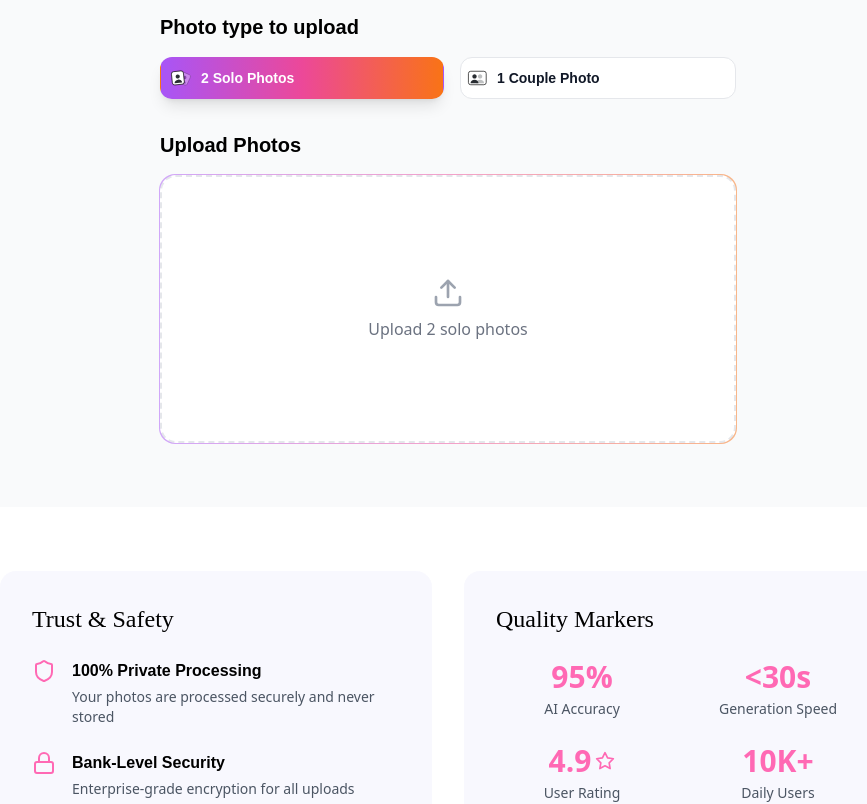
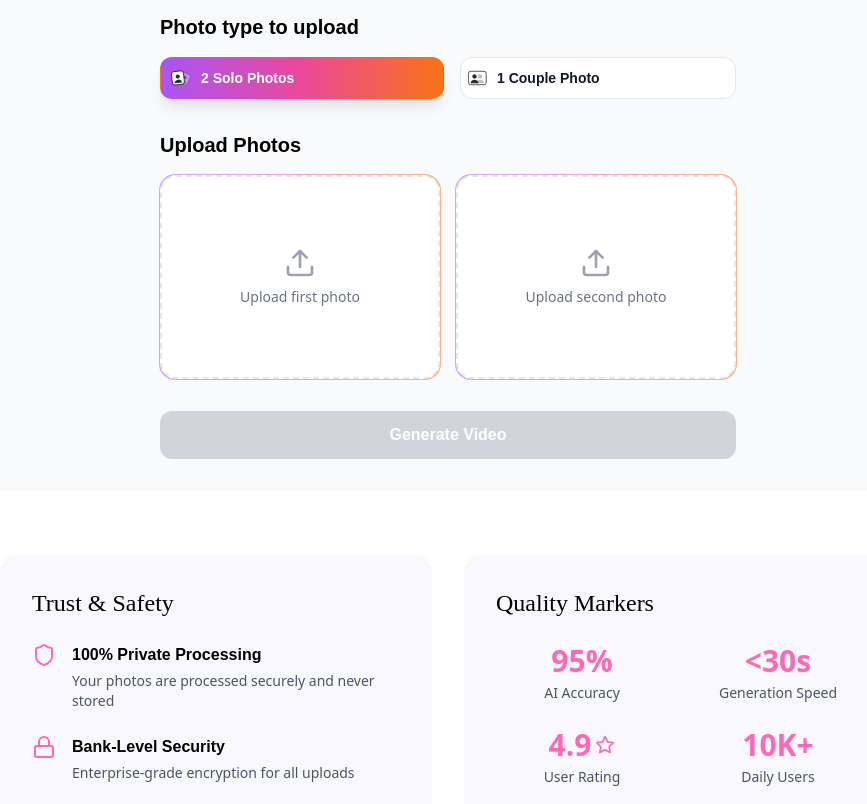
Before and after one commit to sidharth-n/kissyourcrush, a React (Vite) app: page / in a window 1280 px wide. Shown: the part 920-1724 px from the top of the page, without its empty margins (192-1059 px from the left). Built offline with nearby package versions, Linux system fonts and the light colour scheme.

Commit message:
Saving local changes before pull

```diff
--- a/src/components/UploadSection.tsx
+++ b/src/components/UploadSection.tsx
@@ -1,8 +1,71 @@
 import React, { useState } from 'react';
-import { Upload } from 'lucide-react';
+import { Upload, X } from 'lucide-react';
 
 const UploadSection = () => {
   const [uploadMode, setUploadMode] = useState<'solo' | 'couple'>('solo');
+  const [soloPhoto1, setSoloPhoto1] = useState<string | null>(null);
+  const [soloPhoto2, setSoloPhoto2] = useState<string | null>(null);
+  const [couplePhoto, setCouplePhoto] = useState<string | null>(null);
+  const [loading, setLoading] = useState(false);
+
+  const handleFileUpload = (
+    e: React.ChangeEvent<HTMLInputElement>,
+    target: 'solo1' | 'solo2' | 'couple'
+  ) => {
+    const file = e.target.files?.[0];
+    if (file) {
+      const reader = new FileReader();
+      reader.onloadend = () => {
+        const imageUrl = reader.result as string;
+        switch (target) {
+          case 'solo1':
+            setSoloPhoto1(imageUrl);
+            break;
+          case 'solo2':
+            setSoloPhoto2(imageUrl);
+            break;
+          case 'couple':
+            setCouplePhoto(imageUrl);
+            break;
+        }
+      };
+      reader.readAsDataURL(file);
+    }
+  };
+
+  const clearPhoto = (target: 'solo1' | 'solo2' | 'couple') => {
+    switch (target) {
+      case 'solo1':
+        setSoloPhoto1(null);
+        break;
+      case 'solo2':
+        setSoloPhoto2(null);
+        break;
+      case 'couple':
+        setCouplePhoto(null);
+        break;
+    }
+  };
+
+  const handleModeChange = (mode: 'solo' | 'couple') => {
+    setUploadMode(mode);
+    setSoloPhoto1(null);
+    setSoloPhoto2(null);
+    setCouplePhoto(null);
+  };
+
+  const isGenerateEnabled = uploadMode === 'solo'
+    ? soloPhoto1 && soloPhoto2
+    : couplePhoto;
+
+  const handleGenerate = () => {
+    setLoading(true);
+    // Simulating API call
+    setTimeout(() => {
+      setLoading(false);
+      alert('Video generated successfully!');
+    }, 2000);
+  };
 
   return (
     <section className="bg-gray-50 py-8 px-4">
@@ -10,10 +73,9 @@ const UploadSection = () => {
         {/* Photo Type Selection */}
         <div className="mb-8">
           <h2 className="text-xl font-semibold mb-4">Photo type to upload</h2>
-
           <div className="flex gap-4">
             <button
-              onClick={() => setUploadMode('solo')}
+              onClick={() => handleModeChange('solo')}
               className={`flex items-center gap-2 px-2 py-2 rounded-xl flex-1 border transition-all ${
                 uploadMode === 'solo'
                   ? 'bg-white shadow-lg border-transparent bg-gradient-to-r from-purple-500 via-pink-500 to-orange-500'
@@ -25,9 +87,8 @@ const UploadSection = () => {
                 uploadMode === 'solo' ? 'text-white' : 'text-gray-900'
               }`}>2 Solo Photos</span>
             </button>
-
             <button
-              onClick={() => setUploadMode('couple')}
+              onClick={() => handleModeChange('couple')}
               className={`flex items-center gap-2 px-1 py-2 rounded-xl flex-1 border transition-all ${
                 uploadMode === 'couple'
                   ? 'bg-white shadow-lg border-transparent bg-gradient-to-r from-purple-500 via-pink-500 to-orange-500'
@@ -44,46 +105,153 @@ const UploadSection = () => {
 
         {/* Upload Area */}
         <div className="mb-8">
-          <h2 className="text-xl font-semibold mb-4 ">Upload Photos</h2>
+          <h2 className="text-xl font-semibold mb-4">Upload Photos</h2>
 
+          {uploadMode === 'solo' ? (
+            // Solo Photos Upload
+            <div className="grid grid-cols-2 gap-4">
+              {/* First Solo Photo */}
               <div className="relative">
-            {/* Gradient Border */}
-            <div className="absolute -inset-[1px] rounded-2xl bg-gradient-to-r from-purple-500 via-pink-500 to-orange-500 opacity-50"
-                 style={{ padding: '1px' }} />
-
-            {/* Upload Zone */}
+                <div className="absolute -inset-[1px] rounded-2xl bg-gradient-to-r from-purple-500 via-pink-500 to-orange-500 opacity-50" />
                 <label
-              htmlFor="photo-upload"
-              className="relative block bg-white rounded-2xl border-2 border-dashed border-gray-200 p-8 cursor-pointer"
+                  htmlFor="solo-photo-1"
+                  className="relative block bg-white rounded-2xl border-2 border-dashed border-gray-200 cursor-pointer overflow-hidden"
                 >
                   <input
                     type="file"
-                id="photo-upload"
+                    id="solo-photo-1"
                     className="hidden"
                     accept="image/*"
-                multiple={uploadMode === 'solo'}
+                    onChange={(e) => handleFileUpload(e, 'solo1')}
                   />
-
-              <div className="flex flex-col items-center justify-center min-h-[200px]">
+                  {soloPhoto1 ? (
+                    <div className="relative">
+                      <img
+                        src={soloPhoto1}
+                        alt="First person"
+                        className="w-full h-[200px] object-cover"
+                      />
+                      <button
+                        onClick={(e) => {
+                          e.preventDefault();
+                          clearPhoto('solo1');
+                        }}
+                        className="absolute top-2 right-2 p-1 bg-white rounded-full shadow-lg"
+                      >
+                        <X className="w-4 h-4 text-gray-500" />
+                      </button>
+                    </div>
+                  ) : (
+                    <div className="flex flex-col items-center justify-center p-8 min-h-[200px]">
                       <Upload className="w-8 h-8 text-gray-400 mb-2" />
-                <p className="text-gray-500 text-center">
-                  {uploadMode === 'solo'
-                    ? 'Upload 2 solo photos'
-                    : 'Upload 1 couple photo'}
+                      <p className="text-gray-500 text-center text-sm">
+                        Upload first photo
                       </p>
                     </div>
+                  )}
+                </label>
+              </div>
+
+              {/* Second Solo Photo */}
+              <div className="relative">
+                <div className="absolute -inset-[1px] rounded-2xl bg-gradient-to-r from-purple-500 via-pink-500 to-orange-500 opacity-50" />
+                <label
+                  htmlFor="solo-photo-2"
+                  className="relative block bg-white rounded-2xl border-2 border-dashed border-gray-200 cursor-pointer overflow-hidden"
+                >
+                  <input
+                    type="file"
+                    id="solo-photo-2"
+                    className="hidden"
+                    accept="image/*"
+                    onChange={(e) => handleFileUpload(e, 'solo2')}
+                  />
+                  {soloPhoto2 ? (
+                    <div className="relative">
+                      <img
+                        src={soloPhoto2}
+                        alt="Second person"
+                        className="w-full h-[200px] object-cover"
+                      />
+                      <button
+                        onClick={(e) => {
+                          e.preventDefault();
+                          clearPhoto('solo2');
+                        }}
+                        className="absolute top-2 right-2 p-1 bg-white rounded-full shadow-lg"
+                      >
+                        <X className="w-4 h-4 text-gray-500" />
+                      </button>
+                    </div>
+                  ) : (
+                    <div className="flex flex-col items-center justify-center p-8 min-h-[200px]">
+                      <Upload className="w-8 h-8 text-gray-400 mb-2" />
+                      <p className="text-gray-500 text-center text-sm">
+                        Upload second photo
+                      </p>
+                    </div>
+                  )}
                 </label>
               </div>
             </div>
+          ) : (
+            // Couple Photo Upload
+            <div className="relative">
+              <div className="absolute -inset-[1px] rounded-2xl bg-gradient-to-r from-purple-500 via-pink-500 to-orange-500 opacity-50" />
+              <label
+                htmlFor="couple-photo"
+                className="relative block bg-white rounded-2xl border-2 border-dashed border-gray-200 cursor-pointer overflow-hidden"
+              >
+                <input
+                  type="file"
+                  id="couple-photo"
+                  className="hidden"
+                  accept="image/*"
+                  onChange={(e) => handleFileUpload(e, 'couple')}
+                />
+                {couplePhoto ? (
+                  <div className="relative">
+                    <img
+                      src={couplePhoto}
+                      alt="Couple"
+                      className="w-full h-[200px] object-cover"
+                    />
+                    <button
+                      onClick={(e) => {
+                        e.preventDefault();
+                        clearPhoto('couple');
+                      }}
+                      className="absolute top-2 right-2 p-1 bg-white rounded-full shadow-lg"
+                    >
+                      <X className="w-4 h-4 text-gray-500" />
+                    </button>
+                  </div>
+                ) : (
+                  <div className="flex flex-col items-center justify-center p-8 min-h-[200px]">
+                    <Upload className="w-8 h-8 text-gray-400 mb-2" />
+                    <p className="text-gray-500 text-center text-sm">
+                      Upload couple photo
+                    </p>
+                  </div>
+                )}
+              </label>
+            </div>
+          )}
         </div>
 
-      {/* CSS for gradient border animation */}
-      <style jsx>{`
-        @keyframes borderAnimation {
-          0% { transform: rotate(0deg); }
-          100% { transform: rotate(360deg); }
-        }
-      `}</style>
+        {/* Generate Button */}
+        <button
+          onClick={handleGenerate}
+          disabled={!isGenerateEnabled || loading}
+          className={`w-full py-3 rounded-xl font-bold text-white transition-all ${
+            isGenerateEnabled
+              ? 'bg-gradient-to-r from-purple-500 via-pink-500 to-orange-500 hover:opacity-90'
+              : 'bg-gray-300 cursor-not-allowed'
+          }`}
+        >
+          {loading ? 'Generating...' : 'Generate Video'}
+        </button>
+      </div>
     </section>
   );
 };
```
Lines whose indentation alone changed are shown as unchanged.
